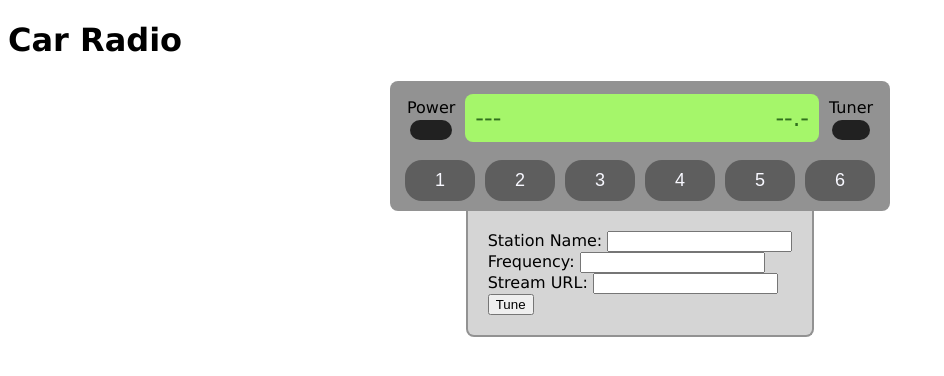
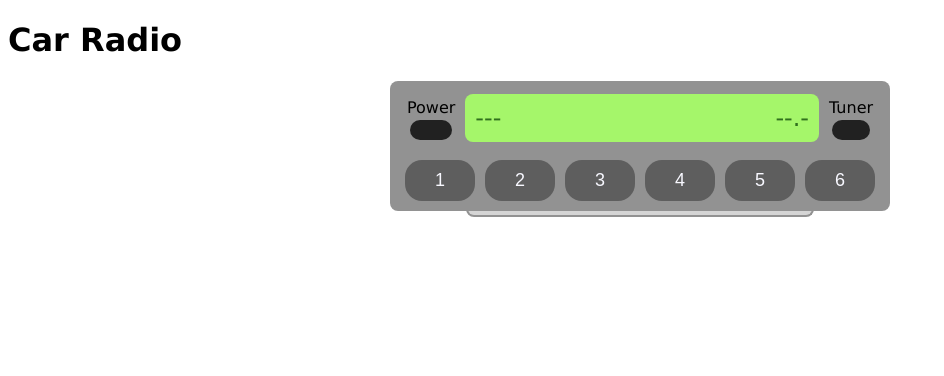
Before and after one commit to aludvik/car-radio, an Angular app in the folder frontend/: page / in a window 1280 px wide. Shown: the top 376 px of the page, without its empty margins (0-944 px from the left). Built offline with nearby package versions, Linux system fonts and the light colour scheme; no server answers.

Commit message:
Animate drawer open/close

```diff
--- a/frontend/src/app/app.component.css
+++ b/frontend/src/app/app.component.css
@@ -51,6 +51,7 @@ div.radio-presets {
 div.station-drawer-container {
     display: flex;
     justify-content: center;
+    z-index: -1;
 }
 
 * {
--- a/frontend/src/app/app.component.html
+++ b/frontend/src/app/app.component.html
@@ -12,7 +12,7 @@
         </div>
         <div class="knob-container">
           <span class="knob-label">Tuner</span>
-          <button class="knob" type="button"></button>
+          <button class="knob" type="button" (click)="onTunerClick()"></button>
         </div>
       </div>
       <div class="radio-presets">
@@ -26,6 +26,6 @@
     </div>
   </div>
   <div class="station-drawer-container">
-    <app-station-tuner></app-station-tuner>
+    <app-station-tuner [visible]="drawerVisible"></app-station-tuner>
   </div>
 </div>
--- a/frontend/src/app/app.component.ts
+++ b/frontend/src/app/app.component.ts
@@ -8,10 +8,16 @@ import { RadioService } from './radio.service';
 })
 export class AppComponent {
   title = 'car-radio';
+  drawerVisible: boolean = false;
   constructor(private radio: RadioService) {}
 
   onPowerClick() {
     console.log("toggle power");
     this.radio.togglePower().subscribe(result => console.log(result));
   }
+
+  onTunerClick() {
+    console.log(`toggle tuner from ${this.drawerVisible}`);
+    this.drawerVisible = !this.drawerVisible;
+  }
 }
--- a/frontend/src/app/app.module.ts
+++ b/frontend/src/app/app.module.ts
@@ -2,6 +2,7 @@ import { NgModule } from '@angular/core';
 import { BrowserModule } from '@angular/platform-browser';
 import { FormsModule } from '@angular/forms';
 import { HttpClientModule } from '@angular/common/http';
+import { BrowserAnimationsModule } from '@angular/platform-browser/animations';
 
 import { AppRoutingModule } from './app-routing.module';
 import { AppComponent } from './app.component';
@@ -18,6 +19,7 @@ import { DisplayComponent } from './display/display.component';
   ],
   imports: [
     BrowserModule,
+    BrowserAnimationsModule,
     FormsModule,
     HttpClientModule,
     AppRoutingModule
--- a/frontend/src/app/station-tuner/station-tuner.component.css
+++ b/frontend/src/app/station-tuner/station-tuner.component.css
@@ -6,4 +6,7 @@ div.station-drawer {
     border-style: solid;
     border-color: rgb(146, 146, 146);
     border-width: 0px 2px 2px 2px;
+    position: relative;
+    top: -120px;
+    /* transform: translateY(-120px); */
 }
--- a/frontend/src/app/station-tuner/station-tuner.component.html
+++ b/frontend/src/app/station-tuner/station-tuner.component.html
@@ -1,4 +1,4 @@
-<div class="station-drawer">
+<div [@openClose]="visible ? 'open' : 'closed'" class="station-drawer">
     <form>
         <div>
             <label for="name">Station Name: </label>
--- a/frontend/src/app/station-tuner/station-tuner.component.ts
+++ b/frontend/src/app/station-tuner/station-tuner.component.ts
@@ -1,11 +1,28 @@
-import { Component } from '@angular/core';
+import { Component, Input } from '@angular/core';
+import { trigger, state, style, animate, transition } from '@angular/animations';
 import { RadioService } from '../radio.service';
 import { Station } from '../station';
 
 @Component({
   selector: 'app-station-tuner',
   templateUrl: './station-tuner.component.html',
-  styleUrls: ['./station-tuner.component.css']
+  styleUrls: ['./station-tuner.component.css'],
+  animations: [
+    trigger('openClose', [
+      state('open', style({
+        top: '0px',
+      })),
+      state('closed', style({
+        top: '-120px',
+      })),
+      transition('open => closed', [
+        animate('0.25s'),
+      ]),
+      transition('closed => open', [
+        animate('0.25s'),
+      ])
+    ])
+  ]
 })
 export class StationTunerComponent {
 
@@ -14,6 +31,7 @@ export class StationTunerComponent {
     freq: "",
     url: ""
   };
+  @Input() visible: boolean = false;
 
   constructor(private radio: RadioService) { }
 
```
